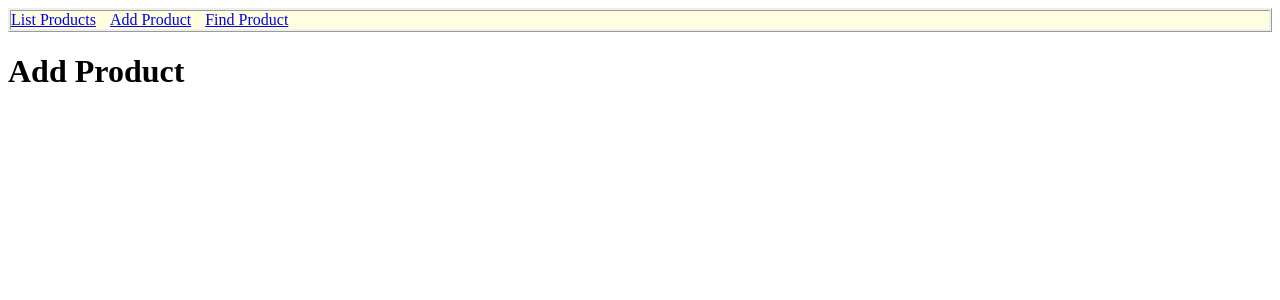
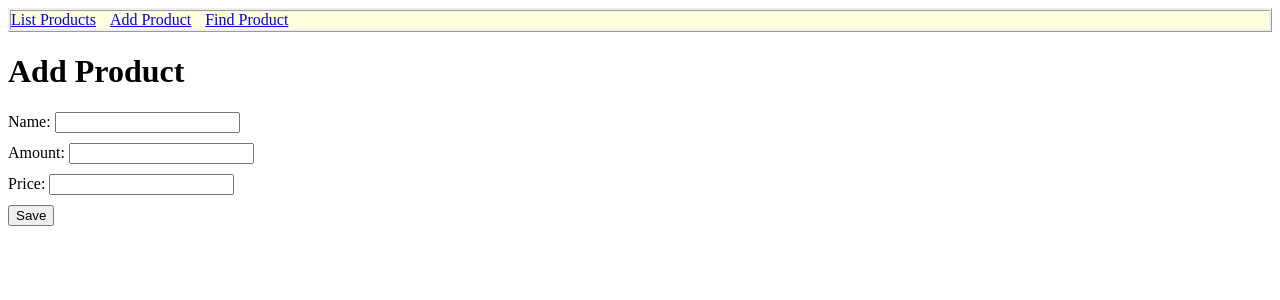
Before and after one commit to lorocopey-ocs/SimpleInventoryChallenge, a PHP site: page /addProduct in a window 1280 px wide. Shown: the top 300 px of the page. Run offline with PHP 8.4, Linux system fonts and the light colour scheme.

Commit message:
feat: list and add products

```diff
--- /dev/null
+++ b/Application/productService.php
@@ -0,0 +1,39 @@
+<?php
+    namespace SimpleInventoryChallenge\Application;
+    use ProductRepository;
+    use SimpleInventoryChallenge\Domain\Product;
+
+    class ProductService {
+        private ProductRepository $productRepository;
+
+        public function __construct(ProductRepository $productRepository) {
+            $this->productRepository = $productRepository;
+        }
+
+        public function addProduct($name, $amount, $price)
+        : void {
+            $product = new Product($name, $amount, $price);
+            $this->productRepository->add($product);
+        }
+
+        public function removeProduct($name)
+        : void {
+            $this->productRepository->removeByName($name);
+        }
+
+        public function findProduct($id) {
+            return $this->productRepository->findById($id);
+        }
+
+        public function listProducts() {
+            return $this->productRepository->findAll();
+        }
+
+        public function saveProductsToFile() {
+            $this->productRepository->saveProductsToFile();
+        }
+
+        public function loadProductsFromFile() {
+            $this->productRepository->loadProductsFromFile();
+        }
+    }
--- /dev/null
+++ b/Domain/jsonProductRepository.php
@@ -0,0 +1,63 @@
+<?php
+    namespace SimpleInventoryChallenge\Domain;
+    use ProductRepository;
+
+    class JsonProductRepository implements ProductRepository {
+        private array  $products     = [];
+        private string $productsFile = 'Storage/products.json';
+
+        public function __construct() {
+            $this->loadProductsFromFile();
+        }
+
+        public function add(Product $product) {
+            $this->products[0] = $product;
+            $this->saveProductsToFile();
+        }
+
+
+        public function removeByName(string $name) {
+            if (isset($this->products[$name])) {
+                unset($this->products[$name]);
+                $this->saveProductsToFile();
+            }
+        }
+
+        public function findById(string $id) {
+            return $this->products[$id] ?? null;
+        }
+
+        public function findAll()
+        : array
+        {
+            return array_values($this->products);
+        }
+
+        public function saveProductsToFile() {
+            $productsArray = [];
+            if (!file_exists($this->productsFile)) {
+                mkdir(dirname($this->productsFile), 0777, true);
+            }
+            foreach ($this->products as $product) {
+                $productsArray[] = [
+                    'id' => uniqid(),
+                    'name' => $product->getName(),
+                    'price' => $product->getPrice(),
+                    'amount' => $product->getAmount()
+                ];
+            }
+
+            file_put_contents($this->productsFile, json_encode($productsArray));
+        }
+
+
+        public function loadProductsFromFile() {
+            if (file_exists($this->productsFile)) {
+                $productsData = json_decode(file_get_contents($this->productsFile), true);
+                foreach ($productsData as $productData) {
+                    $product = new Product($productData['name'], $productData['amount'], $productData['price']);
+                    $this->products[$product->getName()] = $product;
+                }
+            }
+        }
+    }
--- /dev/null
+++ b/Domain/product.php
@@ -0,0 +1,27 @@
+<?php
+    namespace SimpleInventoryChallenge\Domain {
+
+        class Product {
+            private $name;
+            private $amount;
+            private $price;
+
+            public function __construct($name, $amount, $price) {
+                $this->name = $name;
+                $this->amount = $amount;
+                $this->price = $price;
+            }
+
+            public function getName() {
+                return $this->name;
+            }
+
+            public function getAmount() {
+                return $this->amount;
+            }
+
+            public function getPrice() {
+                return $this->price;
+            }
+        }
+    }
--- /dev/null
+++ b/Domain/productRepository.php
@@ -0,0 +1,10 @@
+<?php
+
+    use SimpleInventoryChallenge\Domain\Product;
+
+    interface ProductRepository {
+        public function add(Product $product);
+        public function removeByName(string $name);
+        public function findById( string $name);
+        public function findAll();
+    }
--- a/Presentation/Extends/layout.php
+++ b/Presentation/Extends/layout.php
@@ -4,7 +4,6 @@
     <meta charset="UTF-8">
     <meta name="viewport" content="width=device-width, initial-scale=1.0">
     <title><?php
-            $pageTitle ="inicio";
             echo $pageTitle; ?></title>
 </head>
 <body>
--- a/Presentation/Product/add.php
+++ b/Presentation/Product/add.php
@@ -4,4 +4,41 @@
 ?>
 <?php include 'Presentation/Extends/menu.php'; ?>
 <h1>Add Product</h1>
+<?php
+    if ($_SERVER['REQUEST_METHOD'] === 'POST') {
+        try {
+            $name = $_POST['name'];
+            $amount = $_POST['amount'];
+            $price = $_POST['price'];
+
+            $productService->addProduct($name, $amount, $price);
+            $productService->saveProductsToFile();
+            echo "Product added successfully.";
+        } catch (Exception $e) {
+            echo "Error adding product: " . $e->getMessage();
+        }
+    } else {
+        ?>
+        <form action="/addProduct" method="post">
+            <div style="margin-bottom: 10px;">
+                <label for="name">Name:</label>
+                <input required type="text" id="name" name="name">
+            </div>
+            <div style="margin-bottom: 10px;">
+                <label for="amount">Amount:</label>
+                <input required type="number" min="1" id="amount" name="amount">
+            </div>
+            <div style="margin-bottom: 10px;">
+                <label for="price">Price:</label>
+                <input required type="number" id="price" min="0.01" step="0.01" name="price">
+            </div>
+            <div>
+                <input type="submit" value="Save">
+            </div>
+        </form>
+
+        <?php
+    }
+?>
+
 <?php include 'Presentation/Extends/footer.php'; ?>
--- a/index.php
+++ b/index.php
@@ -1,5 +1,17 @@
 <?php
 
+    use SimpleInventoryChallenge\Application\ProductService;
+    use SimpleInventoryChallenge\Domain\JsonProductRepository;
+
+    require_once './Domain/Product.php';
+    require_once './Domain/ProductRepository.php';
+    require_once './Domain/jsonProductRepository.php';
+    require_once './Application/ProductService.php';
+
+    $productRepository = new JsonProductRepository();
+    $productService = new ProductService($productRepository);
+
+    $productService->loadProductsFromFile();
     $uri = parse_url($_SERVER['REQUEST_URI'], PHP_URL_PATH);
 
     if ($uri === '/' || $uri === '/listProducts') {
```
Also changed, not shown: Presentation/Product/list.php (+20 -1 lines).
